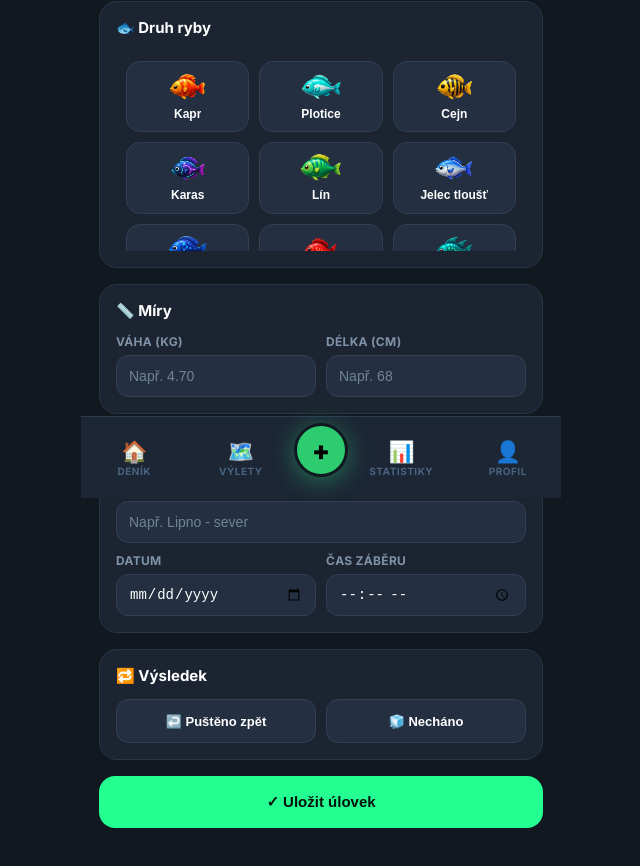
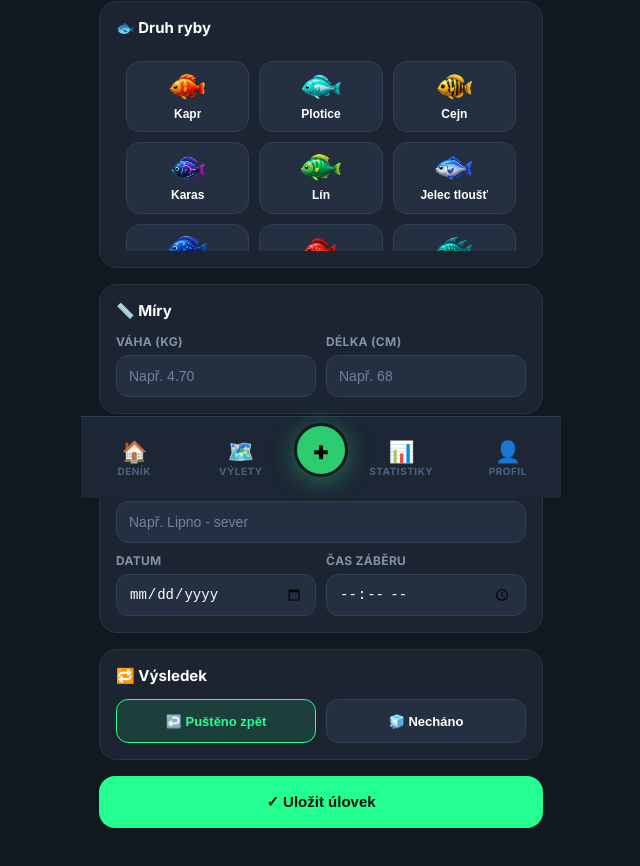
Before and after one commit to Moravec291678/chytnu.cz, a React (Vite) app: page /add in a window 1280 px wide. Shown: the part 302-1168 px from the top of the page, without its empty margins (319-959 px from the left). Built offline with nearby package versions, Linux system fonts and the light colour scheme.

Commit message:
Implement catch result selection and improve reusable button styles

```diff
--- a/src/pages/AddCatchPage.css
+++ b/src/pages/AddCatchPage.css
@@ -342,7 +342,7 @@ textarea {
   gap: 10px;
 }
 
-.result-buttons button {
+.result-button {
   height: 44px;
 
   border: 1px solid #314055;
@@ -360,15 +360,14 @@ textarea {
   transition:
     background 0.2s ease,
     border-color 0.2s ease,
-    transform 0.15s ease;
+    transform 0.15s ease,
+    color 0.2s ease;
 }
 
 .result-buttons button:hover {
-  background: #2d3b4d;
-}
+  background: #314055;
 
-.result-buttons button:active {
-  transform: scale(0.98);
+  transform: translateY(-1px);
 }
 
 .favorite-checkbox {
@@ -418,3 +417,11 @@ textarea {
 .save-catch-button:active {
   transform: scale(0.99);
 }
+
+.button-active {
+  border-color: #24ff91;
+
+  background: rgba(36, 255, 145, 0.12);
+
+  color: #24ff91;
+}
--- a/src/pages/AddCatchPage.jsx
+++ b/src/pages/AddCatchPage.jsx
@@ -6,6 +6,7 @@ import "./AddCatchPage.css";
 
 function AddCatchPage() {
   const [displayFull, setDisplayFull] = useState(false);
+
   const [catchData, setCatchData] = useState({
     weightKg: "",
     lengthCm: "",
@@ -25,8 +26,10 @@ function AddCatchPage() {
     bottomType: "",
 
     speciesKey: "",
+    resultKey: "released",
   });
-
+  const isActiveResult = catchData.resultKey === "released";
+  console.log(catchData.resultKey);
   return (
     <Layout>
       <div className="add-catch-page">
@@ -362,11 +365,31 @@ function AddCatchPage() {
 
         <section className="add-catch-section">
           <h2>🔁 Výsledek</h2>
+          {console.log(isActiveResult)}
+          <div className="result-buttons">
+            <button
+              className={
+                isActiveResult ? "result-button button-active" : "result-button"
+              }
+              onClick={() => {
+                setCatchData({ ...catchData, resultKey: "released" });
+              }}
+            >
+              ↩️ Puštěno zpět
+            </button>
 
-          <div className="result-buttons">
-            <button>↩️ Puštěno zpět</button>
-
-            <button>🧊 Necháno</button>
+            <button
+              className={
+                !isActiveResult
+                  ? "result-button button-active"
+                  : "result-button"
+              }
+              onClick={() => {
+                setCatchData({ ...catchData, resultKey: "kept" });
+              }}
+            >
+              🧊 Necháno
+            </button>
           </div>
         </section>
 
```
